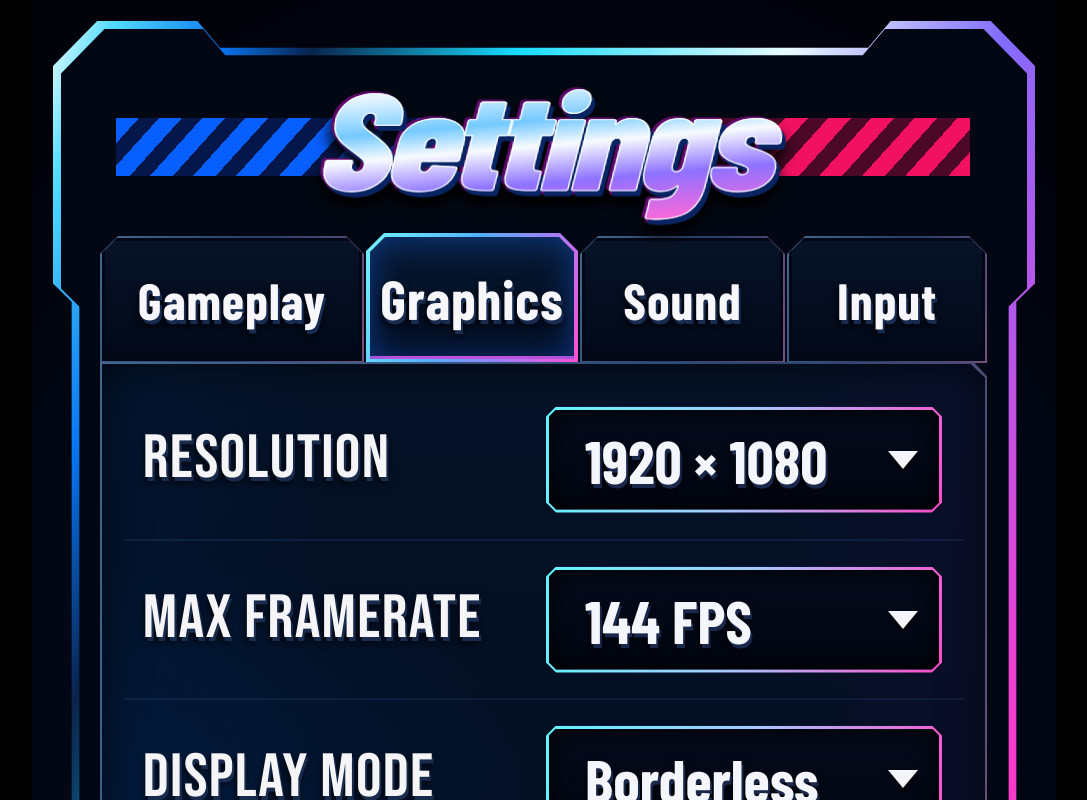
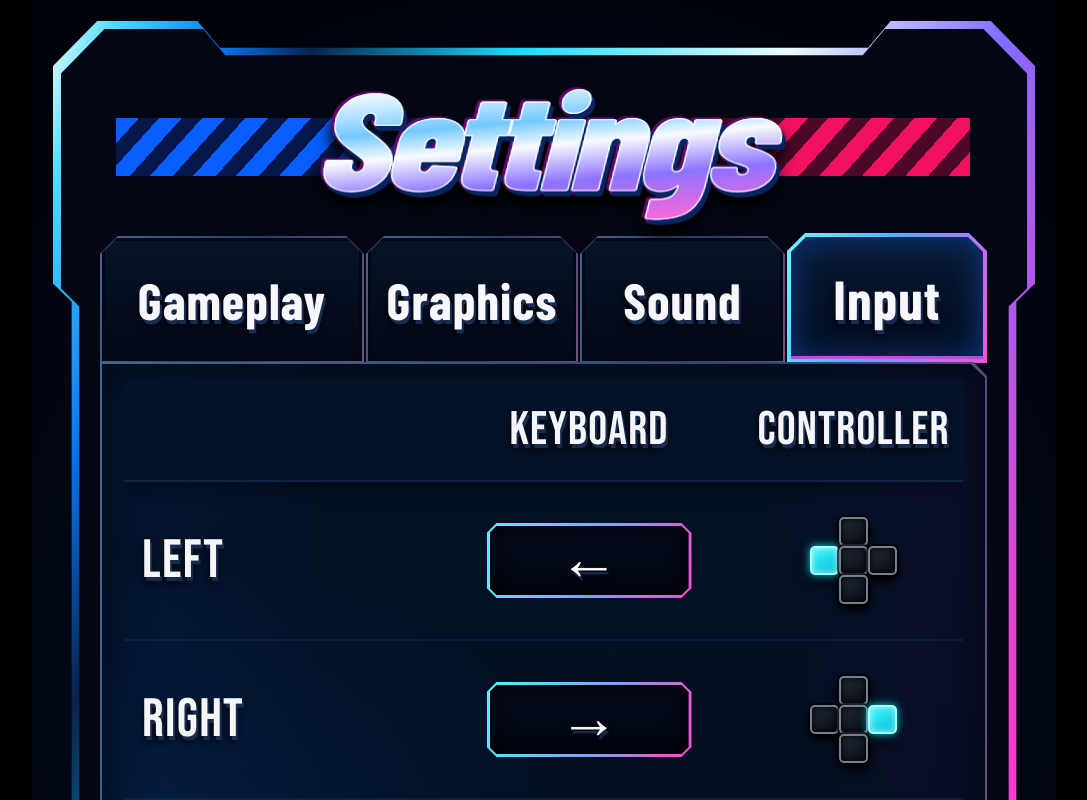
Before and after one commit to thurn/mockups, a Next.js app: page /settings in a window 1280 px wide. Both pictures are taken after a click on the button "Input". Shown: the whole page, without its empty margins (96-1183 px from the left). Built offline with nearby package versions, Linux system fonts and the light colour scheme.

Commit message:
feat: add scrollable input settings

```diff
--- /dev/null
+++ b/app/components/InputBindingIcons.tsx
@@ -0,0 +1,97 @@
+import { displayFont } from "./styles";
+
+export type DPadDirection = "left" | "right" | "up" | "down";
+
+const dPadCells: Array<{ direction: DPadDirection | "center"; left: number; top: number }> = [
+  { direction: "up", left: 29, top: 0 },
+  { direction: "left", left: 0, top: 29 },
+  { direction: "center", left: 29, top: 29 },
+  { direction: "right", left: 58, top: 29 },
+  { direction: "down", left: 29, top: 58 },
+];
+
+export function DPadIcon({ direction }: { direction: DPadDirection }) {
+  return (
+    <div
+      aria-label={`D-pad ${direction}`}
+      role="img"
+      style={{ position: "relative", width: 87, height: 87, filter: "drop-shadow(0 5px 4px #000)" }}
+    >
+      {dPadCells.map((cell) => {
+        const active = cell.direction === direction;
+        return (
+          <span
+            key={cell.direction}
+            style={{
+              position: "absolute",
+              left: cell.left,
+              top: cell.top,
+              boxSizing: "border-box",
+              width: 29,
+              height: 29,
+              border: `2px solid ${active ? "#a8ffff" : "#78808c"}`,
+              borderRadius: 5,
+              background: active
+                ? "linear-gradient(145deg, #40f7ff, #05bfd8)"
+                : "linear-gradient(145deg, #202a36, #080d15)",
+              boxShadow: active
+                ? "inset 0 0 7px rgba(255,255,255,.65), 0 0 8px #13ddff"
+                : "inset 0 0 7px #000, 0 0 0 2px rgba(0,0,0,.75)",
+            }}
+          />
+        );
+      })}
+    </div>
+  );
+}
+
+export function ControllerButton({
+  label,
+  color,
+}: {
+  label: "A" | "Y" | "menu";
+  color: "green" | "yellow" | "gray";
+}) {
+  const palette = {
+    green: {
+      border: "#a7ff35",
+      background: "radial-gradient(circle, #65bd14 0 55%, #237000 58% 100%)",
+      shadow: "#72e71c",
+    },
+    yellow: {
+      border: "#fff5a6",
+      background: "radial-gradient(circle, #ffca15 0 55%, #c27a00 58% 100%)",
+      shadow: "#ffb000",
+    },
+    gray: {
+      border: "#777b80",
+      background: "radial-gradient(circle, #34373b 0 55%, #121416 58% 100%)",
+      shadow: "#08090b",
+    },
+  }[color];
+
+  return (
+    <div
+      aria-label={label === "menu" ? "Menu button" : `${label} button`}
+      role="img"
+      style={{
+        boxSizing: "border-box",
+        width: 78,
+        height: 78,
+        display: "grid",
+        placeItems: "center",
+        border: `3px solid ${palette.border}`,
+        borderRadius: "50%",
+        color: "#f8f8f5",
+        background: palette.background,
+        boxShadow: `inset 0 0 0 5px rgba(0,0,0,.28), 0 0 13px ${palette.shadow}, 0 5px 6px #000`,
+        fontFamily: displayFont,
+        fontSize: label === "menu" ? 54 : 57,
+        lineHeight: 1,
+        textShadow: "1px 3px 0 #20242a",
+      }}
+    >
+      {label === "menu" ? "≡" : label}
+    </div>
+  );
+}
--- /dev/null
+++ b/app/components/InputSettings.tsx
@@ -0,0 +1,161 @@
+import type { ReactNode } from "react";
+import { controlInnerClip, controlOuterClip, ClippedInset } from "./ClippedInset";
+import { ControllerButton, DPadIcon } from "./InputBindingIcons";
+import { settingsRowHeight } from "./SettingRow";
+import { displayFont } from "./styles";
+
+const bindings: Array<{
+  action: string;
+  keyboard: string;
+  controller: ReactNode;
+}> = [
+  { action: "Left", keyboard: "←", controller: <DPadIcon direction="left" /> },
+  { action: "Right", keyboard: "→", controller: <DPadIcon direction="right" /> },
+  { action: "Up", keyboard: "↑", controller: <DPadIcon direction="up" /> },
+  { action: "Down", keyboard: "↓", controller: <DPadIcon direction="down" /> },
+  {
+    action: "Move Piece",
+    keyboard: "Space",
+    controller: <ControllerButton label="A" color="green" />,
+  },
+  {
+    action: "Pause",
+    keyboard: "Esc",
+    controller: <ControllerButton label="menu" color="gray" />,
+  },
+  {
+    action: "Restart",
+    keyboard: "R",
+    controller: <ControllerButton label="Y" color="yellow" />,
+  },
+];
+
+export function InputSettings() {
+  return (
+    <div
+      aria-label="Input bindings"
+      role="table"
+      style={{
+        position: "relative",
+        height: 971,
+        overflowX: "hidden",
+        overflowY: "auto",
+        overscrollBehavior: "contain",
+        scrollbarColor: "#4b86d2 #061126",
+        scrollbarWidth: "thin",
+        touchAction: "pan-y",
+        WebkitOverflowScrolling: "touch",
+      }}
+    >
+      <div
+        role="row"
+        style={{
+          position: "sticky",
+          zIndex: 4,
+          top: 0,
+          height: 100,
+          display: "grid",
+          gridTemplateColumns: "310px 310px 1fr",
+          alignItems: "center",
+          borderBottom: "2px solid rgba(43,74,123,.3)",
+          background: "linear-gradient(180deg, #041126 82%, rgba(4,17,38,.96))",
+          boxShadow: "0 8px 14px rgba(0,4,15,.35)",
+        }}
+      >
+        <span />
+        <ColumnHeading>Keyboard</ColumnHeading>
+        <ColumnHeading>Controller</ColumnHeading>
+      </div>
+      {bindings.map((binding) => (
+        <div
+          key={binding.action}
+          role="row"
+          style={{
+            boxSizing: "border-box",
+            height: settingsRowHeight,
+            display: "grid",
+            gridTemplateColumns: "310px 310px 1fr",
+            alignItems: "center",
+            borderBottom: "2px solid rgba(43,74,123,.25)",
+          }}
+        >
+          <div role="rowheader" style={labelStyle}>
+            {binding.action}
+          </div>
+          <div role="cell" style={{ display: "grid", placeItems: "center" }}>
+            <KeyCap value={binding.keyboard} />
+          </div>
+          <div role="cell" style={{ display: "grid", placeItems: "center" }}>
+            {binding.controller}
+          </div>
+        </div>
+      ))}
+    </div>
+  );
+}
+
+function ColumnHeading({ children }: { children: ReactNode }) {
+  return (
+    <div
+      role="columnheader"
+      style={{
+        color: "#f4f5fa",
+        fontFamily: displayFont,
+        fontSize: 47,
+        lineHeight: 1,
+        letterSpacing: "1.2px",
+        textAlign: "center",
+        textShadow: "2px 4px 0 #182b4d, 0 5px 7px #000",
+      }}
+    >
+      {children}
+    </div>
+  );
+}
+
+function KeyCap({ value }: { value: string }) {
+  return (
+    <div
+      aria-label={`${value} key`}
+      role="img"
+      style={{
+        position: "relative",
+        boxSizing: "border-box",
+        width: 205,
+        height: 75,
+        display: "grid",
+        placeItems: "center",
+        clipPath: controlOuterClip,
+        padding: 3,
+        color: "#f6f6fa",
+        background: "linear-gradient(110deg, #55f1ff, #7ba3ff 54%, #ff48c6)",
+        filter: "drop-shadow(0 0 7px rgba(42,103,255,.46))",
+        fontFamily: displayFont,
+        fontSize: value.length > 2 ? 49 : 60,
+        lineHeight: 1,
+        letterSpacing: value.length > 2 ? "1px" : 0,
+        textShadow: "2px 4px 0 #19284a, 0 4px 7px #000",
+      }}
+    >
+      <ClippedInset
+        inset={3}
+        clipPath={controlInnerClip}
+        background="linear-gradient(180deg, #050b1c, #020611)"
+        boxShadow="inset 0 0 22px #000"
+      />
+      <span style={{ position: "relative", zIndex: 1 }}>{value}</span>
+    </div>
+  );
+}
+
+const labelStyle = {
+  minWidth: 0,
+  paddingLeft: 18,
+  color: "#f5f5f8",
+  fontFamily: displayFont,
+  fontSize: 54,
+  lineHeight: 0.92,
+  letterSpacing: "1.3px",
+  textTransform: "uppercase" as const,
+  textShadow: "2px 4px 0 #182b4d, 0 5px 7px #000",
+};
--- a/app/components/SettingsScreen.tsx
+++ b/app/components/SettingsScreen.tsx
@@ -9,6 +9,7 @@ import { ClippedInset } from "./ClippedInset";
 import { ScreenHeader } from "./ScreenHeader";
 import { GraphicsSettings } from "./GraphicsSettings";
 import { SoundSettings } from "./SoundSettings";
+import { InputSettings } from "./InputSettings";
 
 export function SettingsScreen() {
   const router = useRouter();
@@ -29,7 +30,7 @@ export function SettingsScreen() {
   const [muteInBackground, setMuteInBackground] = useState(false);
 
   const handleTabSelect = (tab: SettingsTab) => {
-    if (tab !== "Input") setActiveTab(tab);
+    setActiveTab(tab);
   };
 
   return (
@@ -91,6 +92,8 @@ export function SettingsScreen() {
                 onEffectsVolumeChange={setEffectsVolume}
                 onMuteInBackgroundChange={setMuteInBackground}
               />
+            ) : activeTab === "Input" ? (
+              <InputSettings />
             ) : (
               <>
                 <SelectControl
```
